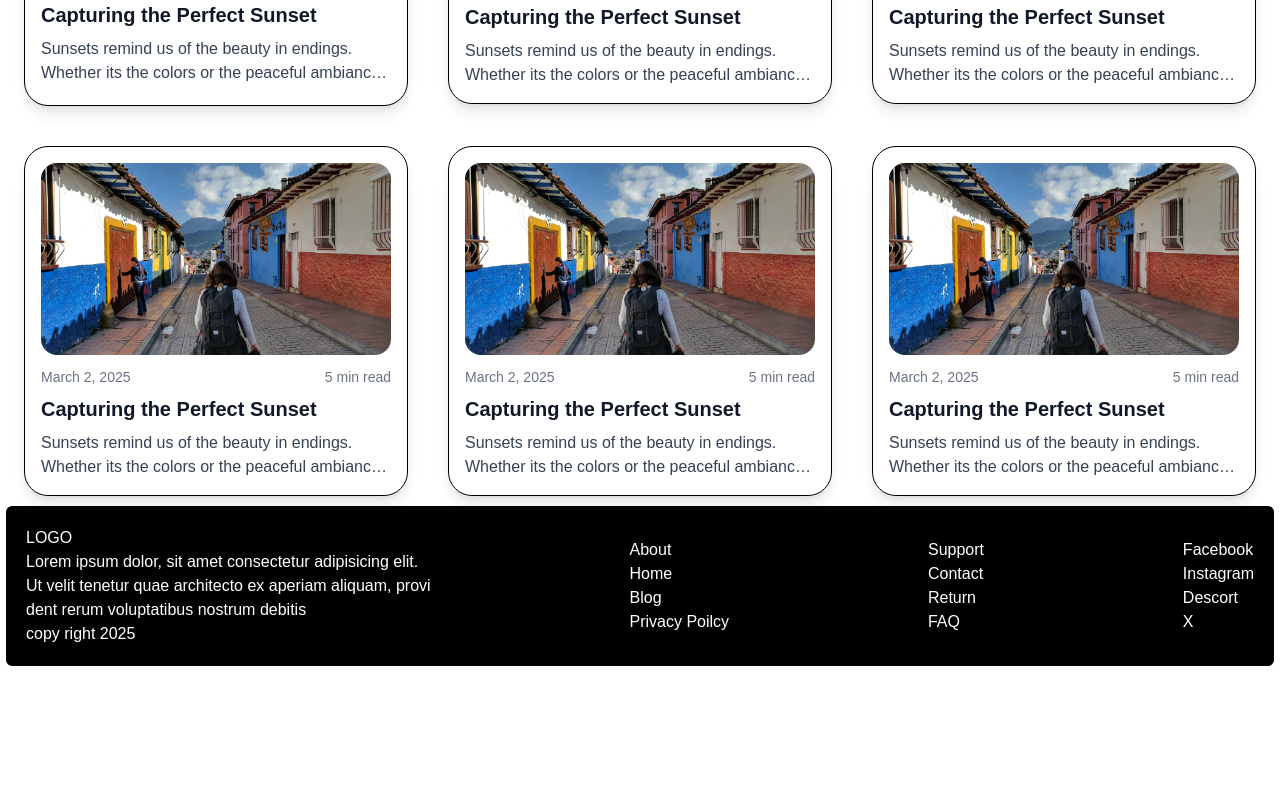
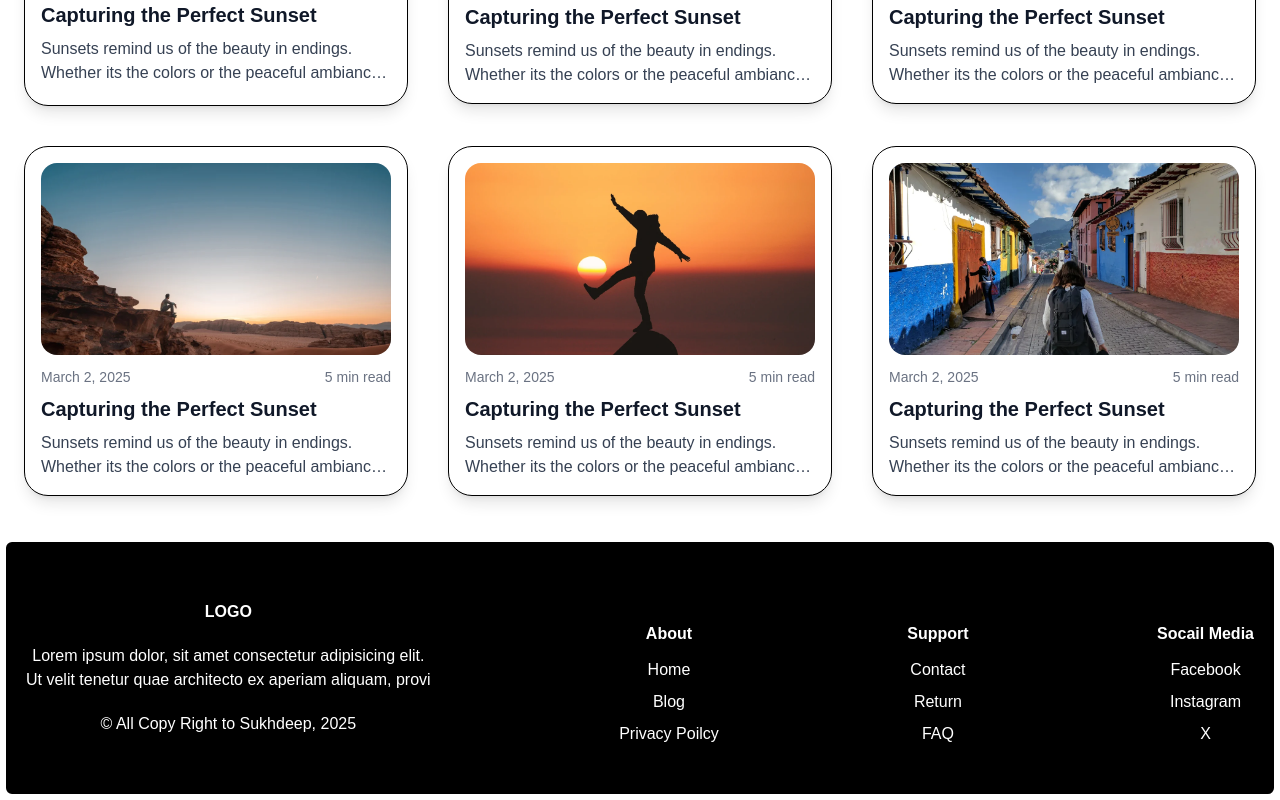
Before and after one commit to sukhdeep143/python_blogger, a Next.js app: page / in a window 1280 px wide. Shown: the part 1208-2008 px from the top of the page. Before the commit the page ends 1880 px from the top, so only its background shows below. Built offline with nearby package versions, Linux system fonts and the light colour scheme.

Commit message:
Landing page footer fix and responsive

```diff
--- a/src/components/ui/Damo_blog.tsx
+++ b/src/components/ui/Damo_blog.tsx
@@ -11,11 +11,11 @@ export default function Damo_blog() {
         </p>
       </div>
 
-      <div className="grid sm:grid-cols-3 gap-y-10  place-items-center">
+      <div className="grid md:grid-cols-2 lg:grid-cols-3 gap-y-10  place-items-center">
         <div className="border rounded-3xl shadow-lg p-4 pb-5  grid-cols-2  max-w-sm bg-white ">
           {/* Image */}
           <Image
-            src="/walking.webp"
+            src="/sunSet.webp"
             width={300}
             height={200}
             alt="Post Image"
@@ -73,7 +73,7 @@ export default function Damo_blog() {
         <div className="border rounded-3xl shadow-lg p-4  grid-cols-2  max-w-sm bg-white">
           {/* Image */}
           <Image
-            src="/walking.webp"
+            src="/mainBg.webp"
             width={300}
             height={200}
             alt="Post Image"
@@ -102,7 +102,7 @@ export default function Damo_blog() {
         <div className="border rounded-3xl shadow-lg p-4  grid-cols-2  max-w-sm bg-white">
           {/* Image */}
           <Image
-            src="/walking.webp"
+            src="/mainBg.webp"
             width={300}
             height={200}
             alt="Post Image"
@@ -131,7 +131,7 @@ export default function Damo_blog() {
         <div className="border rounded-3xl shadow-lg p-4  grid-cols-2  max-w-sm bg-white">
           {/* Image */}
           <Image
-            src="/walking.webp"
+            src="/sunSet.webp"
             width={300}
             height={200}
             alt="Post Image"
--- a/src/components/ui/Footer.tsx
+++ b/src/components/ui/Footer.tsx
@@ -1,39 +1,41 @@
 export default function Footer() {
   return (
-    <main className="bg-white p-1 ">
-      <footer className="text-white p-5 justify-between bg-black sm:flex items-center border-2 rounded-lg">
+    <main className="bg-white p-1 pt-10 text-center ">
+      <footer className="text-white p-5 pt-10  pb-10 justify-between bg-black sm:flex items-center border-2 rounded-lg">
         <div className="">
-          <h1>LOGO</h1>
+          <h1 className="font-bold pb-5 cursor-pointer ">LOGO</h1>
           <p className="">
             Lorem ipsum dolor, sit amet consectetur adipisicing elit.<br/>
             Ut velit tenetur quae architecto ex aperiam aliquam, provi <br />
-            dent rerum voluptatibus nostrum debitis
+
           </p>
-          <h3>copy right 2025 </h3>
+      <h3 className="pt-5">&copy; All Copy Right to Sukhdeep, 2025 </h3>
+
+
         </div>
 
-        <div>
-          <h1>About</h1>
-          <ul>
-            <li>Home</li>
-            <li>Blog</li>
-            <p>Privacy Poilcy </p>
+        <div className=" pt-10  ">
+          <h1 className="font-bold pb-3 cursor-pointer ">About</h1>
+          <ul className="">
+            <li className="cursor-pointer pb-2">Home</li>
+            <li className="cursor-pointer pb-2">Blog</li>
+            <p  className="cursor-pointer pb-2">Privacy Poilcy </p>
           </ul>
         </div>
 
-        <div>
-          <h1>Support</h1>
-          <h2>Contact</h2>
-          <h2>Return</h2>
-          <h2>FAQ</h2>
+        <div className="pt-10 ">
+          <h1 className="font-bold pb-3 cursor-pointer ">Support</h1>
+          <h2  className="cursor-pointer pb-2">Contact</h2>
+          <h2  className="cursor-pointer pb-2">Return</h2>
+          <h2  className="cursor-pointer pb-2">FAQ</h2>
         </div>
 
-        <div>
+        <div className="pt-10 ">
+          <h1 className="font-bold pb-3 cursor-pointer ">Socail Media</h1>
           <ul>
-            <li>Facebook</li>
-            <li>Instagram</li>
-            <li>Descort</li>
-            <li>X</li>
+            <li  className="cursor-pointer pb-2">Facebook</li>
+            <li className="cursor-pointer pb-2">Instagram</li>
+            <li className="cursor-pointer pb-2">X</li>
           </ul>
 
         </div>
```
